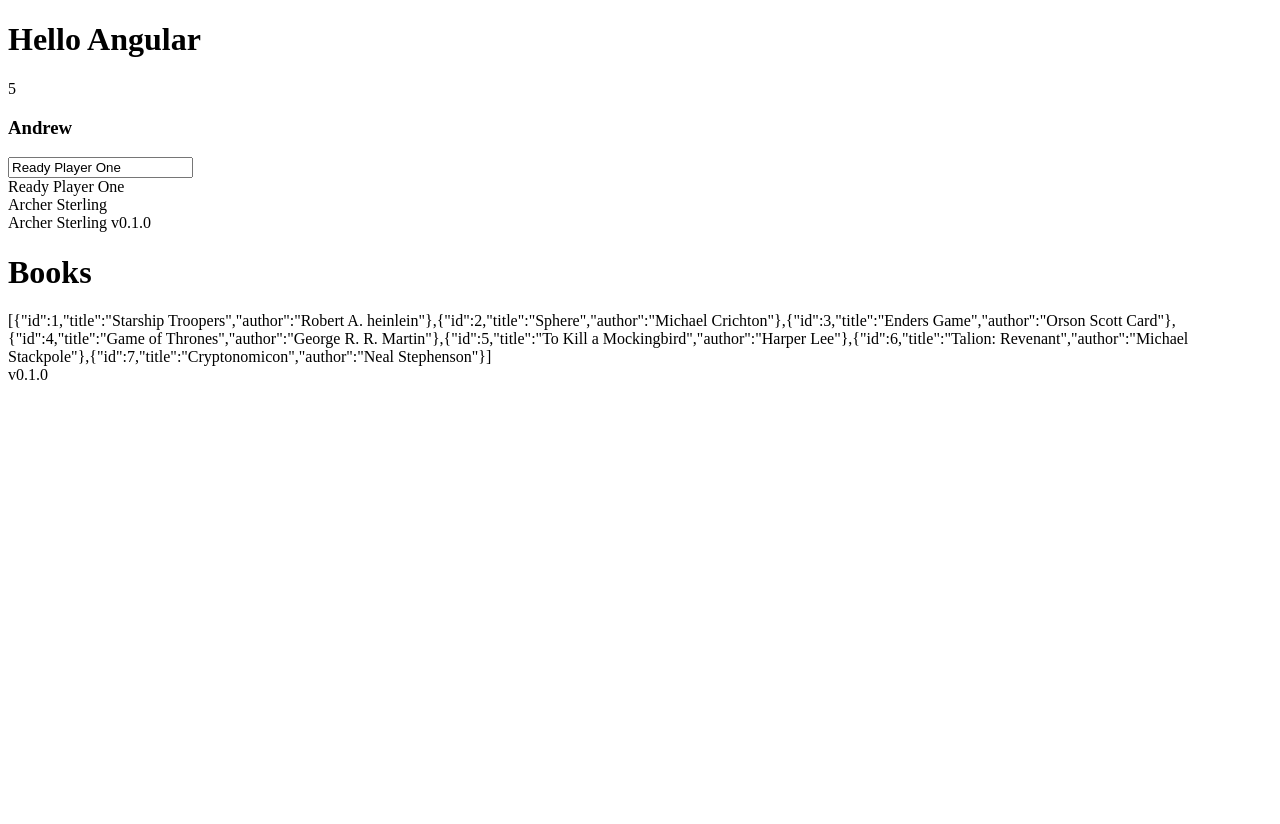
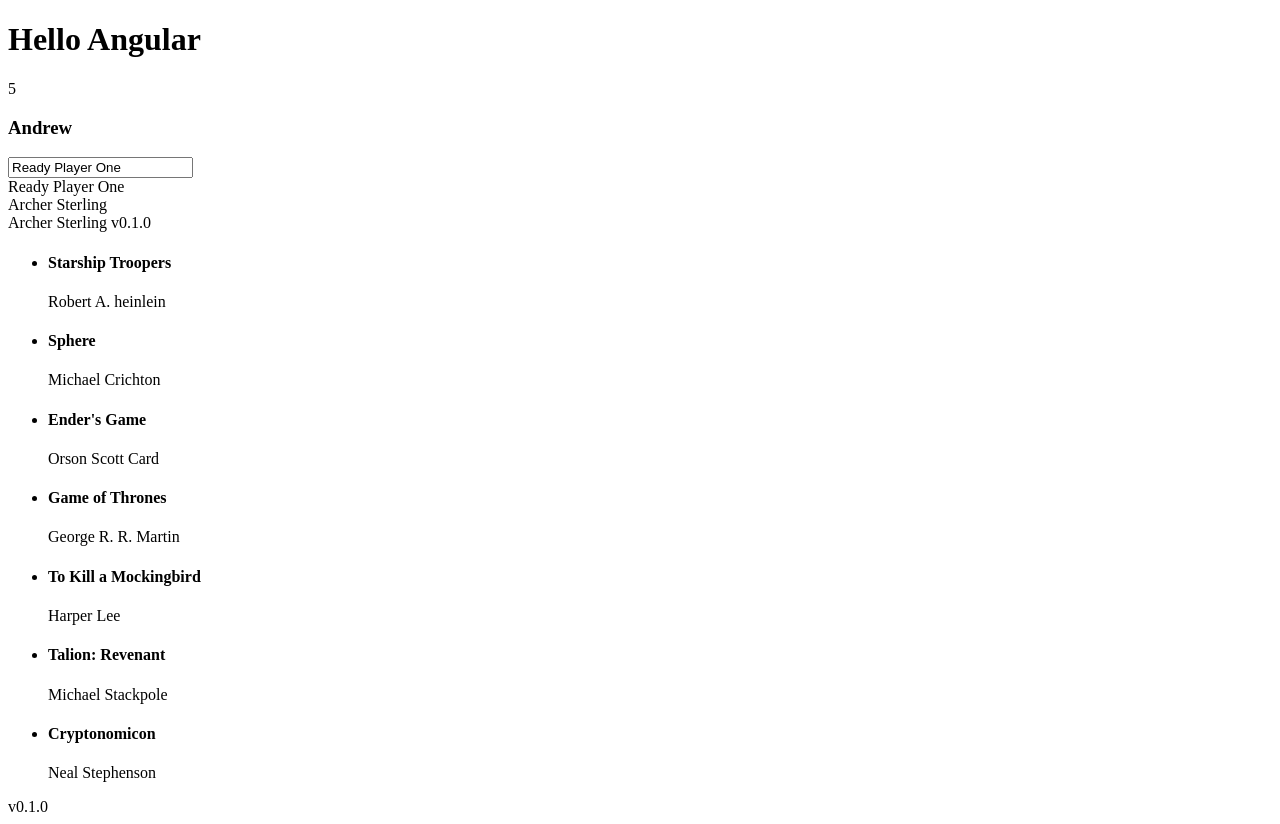
Before and after one commit to panicboy/angluar_intro, a website: page public/index.html in a window 1280 px wide. Before the commit the page ends 800 px from the top, so only its background shows below. Drawn offline with nearby package versions, Linux system fonts and the light colour scheme.

Commit message:
ng-repeat

```diff
--- a/public/index.html
+++ b/public/index.html
@@ -24,10 +24,12 @@
   <div>
     {{ characterVersion }}
   </div>
-  <div>
-    <h1>Books</h1>
-    {{ books }}
-  </div>
+  <ul class="books">
+    <li class="book" ng-repeat="book in books">
+      <h4 class="book_title">{{ book.title }}</h4>
+      <p class="book_author">{{ book.author }}</p>
+    </li>
+  </ul>
 </div>
 
 <div class="version">{{ version }}</div>
--- a/public/js/services.js
+++ b/public/js/services.js
@@ -14,7 +14,7 @@
       },
       {
         id: 3,
-        title: 'Enders Game',
+        title: `Ender's Game`,
         author: 'Orson Scott Card'
       },
       {
```
